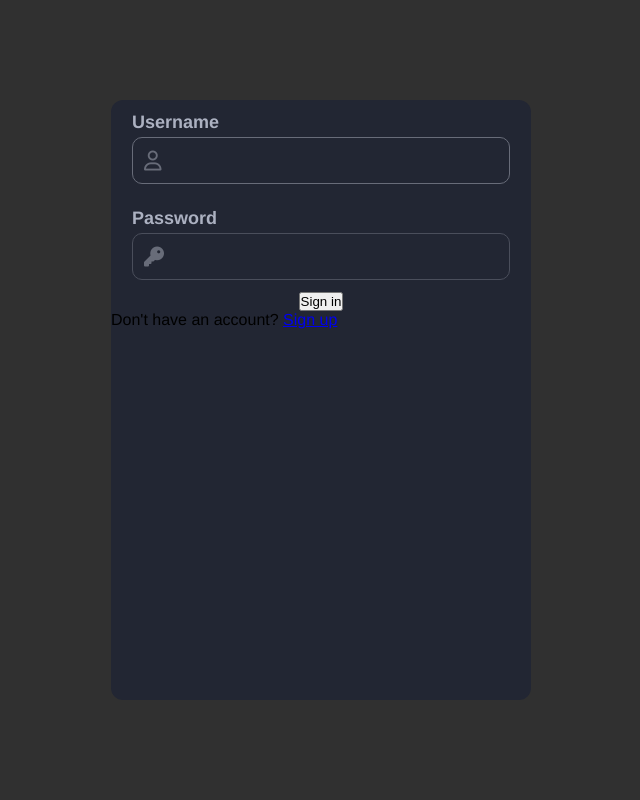
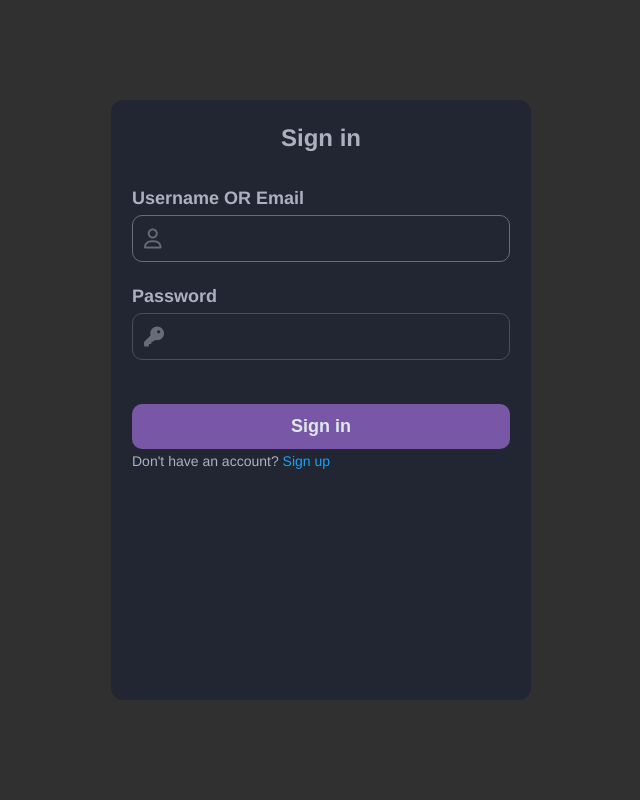
Before and after one commit to BenedyktKajzerek/soundit, a Django app: page /login in a window 1280 px wide. Shown: the whole page, without its empty margins (319-959 px from the left). Run offline with Django 5.2, Linux system fonts and the light colour scheme.

Commit message:
sign-in, sign-up

```diff
--- a/soundit/static/soundit/css/sign.css
+++ b/soundit/static/soundit/css/sign.css
@@ -74,7 +74,7 @@ form {
     color: var(--grey);
     font-size: 18px;
     font-weight: 700;
-    margin-bottom: 4px;
+    margin-bottom: 6px;
 }
 
 .form-group input {
@@ -124,7 +124,7 @@ form {
     color: var(--black);
 }
 
-.sign-in {
+.sign-other {
     width: 90%;
     margin: 4px auto;
     text-align: left;
@@ -132,7 +132,7 @@ form {
     font-size: 14px;
 }
 
-.sign-in a {
+.sign-other a {
     text-decoration: none;
     color: var(--link);
 }
--- a/soundit/templates/soundit/login.html
+++ b/soundit/templates/soundit/login.html
@@ -24,12 +24,14 @@
     <div class="container">
         <div class="form-wrapper">
 
+            <h2>Sign in</h2>
+
             <form action="{% url 'login' %}" method="POST">
                 {% csrf_token %}
 
                 <div class="form-group">
                     <label for="username">
-                        <span>Username</span>
+                        <span>Username OR Email</span>
                         <div class="input-icon">
                             <i class="fa-regular fa-user"></i>
                         </div>
@@ -47,16 +49,17 @@
                     </label>
                 </div>
 
-                <button>Sign in</button>
+                <button class="submit-btn">Sign in</button>
+
             </form>
+
+            <div class="sign-other">
+                Don't have an account? <a href="{% url 'register' %}">Sign up</a>
+            </div>
 
             {% if error %}
                 <div>{{ error }}</div>
             {% endif %}
-
-            <div>
-                Don't have an account? <a href="{% url 'register' %}">Sign up</a>
-            </div>
 
         </div>
     </div>
--- a/soundit/templates/soundit/register.html
+++ b/soundit/templates/soundit/register.html
@@ -73,7 +73,7 @@
 
             </form>
 
-            <div class="sign-in">
+            <div class="sign-other">
                 Already have an account? <a href="{% url 'login' %}">Sign in</a>
             </div>
 
```
